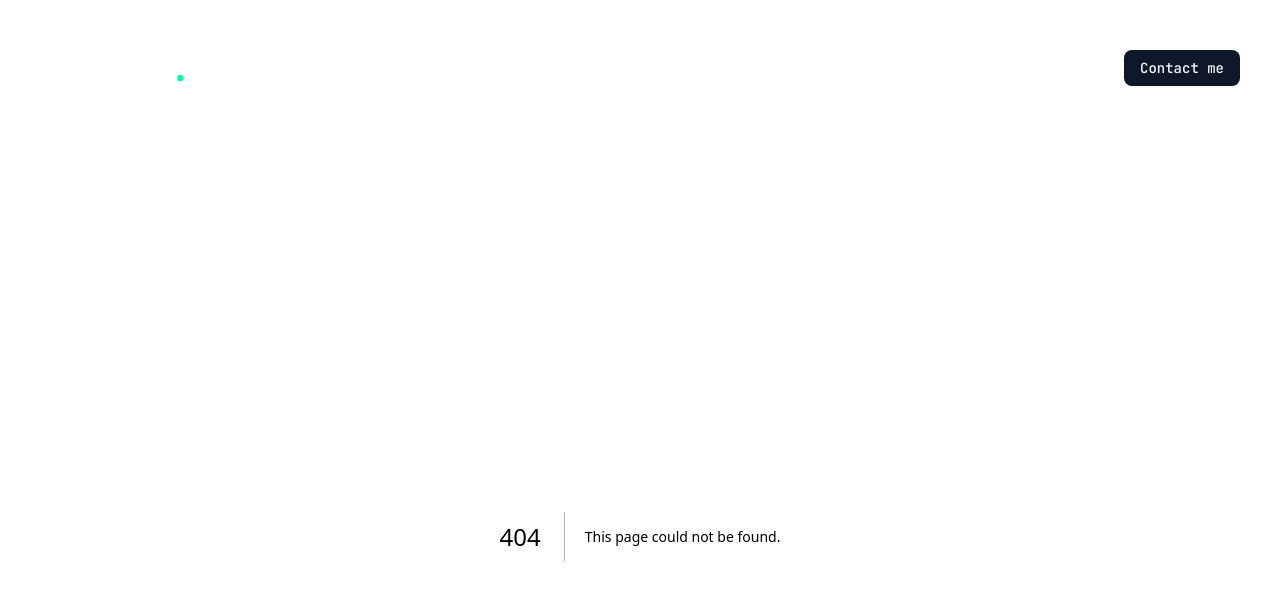
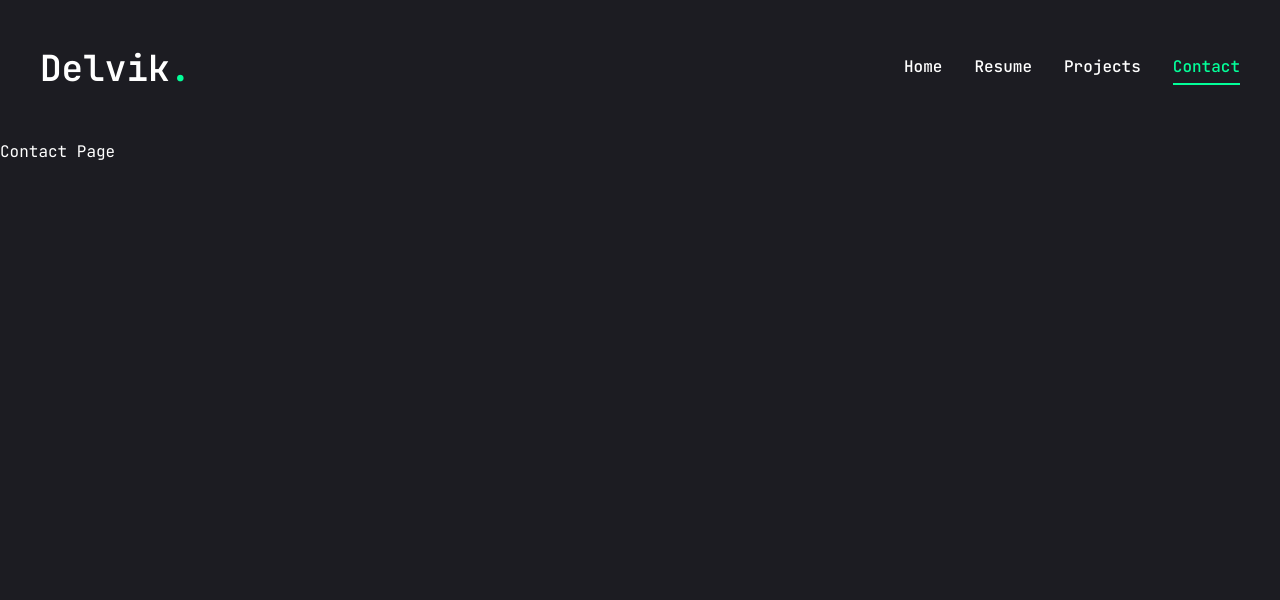
Before and after one commit to delvikdan/delvik-portfolio, a Next.js app: page /contact in a window 1280 px wide. Before the commit this address had no page. Shown: the top 600 px of the page. Built offline with nearby package versions, Linux system fonts and the light colour scheme.

Commit message:
Add desktop menu component and set up individual pages

```diff
--- /dev/null
+++ b/app/contact/page.jsx
@@ -0,0 +1,5 @@
+function Contact() {
+  return <div>Contact Page</div>;
+}
+
+export default Contact;
--- /dev/null
+++ b/app/projects/page.jsx
@@ -0,0 +1,5 @@
+function Projects() {
+  return <div>Projects Page</div>;
+}
+
+export default Projects;
--- /dev/null
+++ b/app/resume/page.jsx
@@ -0,0 +1,5 @@
+function Resume() {
+  return <div>Resume Page</div>;
+}
+
+export default Resume;
--- a/components/Header.jsx
+++ b/components/Header.jsx
@@ -17,9 +17,9 @@ function Header() {
         {/*Desktop nav */}
         <div className="hidden xl:flex items-center gap-8">
           <Nav />
-          <Link href="/contact">
-            <Button className="cursor-pointer">Contact me</Button>
-          </Link>
+          {/* <Link href="/contact">
+            <Button className="cursor-pointer">сontact me</Button>
+          </Link> */}
         </div>
 
         {/*Mombile nav */}
--- a/components/Nav.jsx
+++ b/components/Nav.jsx
@@ -1,5 +1,45 @@
+"use client";
+
+import Link from "next/link";
+import { usePathname } from "next/navigation";
+
+const links = [
+  {
+    name: "home",
+    path: "/",
+  },
+  {
+    name: "resume",
+    path: "/resume",
+  },
+  {
+    name: "projects",
+    path: "/projects",
+  },
+  {
+    name: "contact",
+    path: "/contact",
+  },
+];
+
 function Nav() {
-  return <nav>desktop nav</nav>;
+  const pathname = usePathname();
+
+  return (
+    <nav className="flex gap-8">
+      {links.map((link, i) => (
+        <Link
+          key={i}
+          href={link.path}
+          className={`${
+            link.path === pathname && "text-accent border-b-2 border-accent"
+          } capitalize font-medium hover:text-accent transition-all`}
+        >
+          {link.name}
+        </Link>
+      ))}
+    </nav>
+  );
 }
 
 export default Nav;
```
